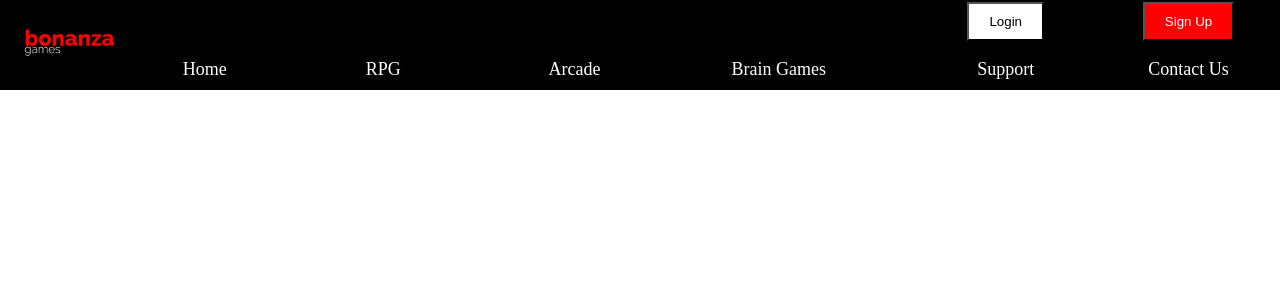
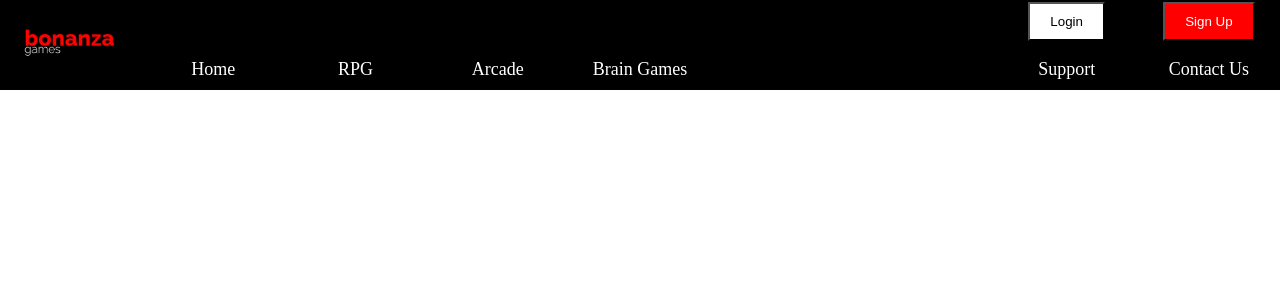
Before and after one commit to bryanleejh/gbd-project, a React app: page / in a window 1280 px wide. Shown: the top 300 px of the page. Built offline with nearby package versions, Linux system fonts and the light colour scheme.

Commit message:
Adjust header bar position

```diff
--- a/src/components/HeaderBar/HeaderBar.scss
+++ b/src/components/HeaderBar/HeaderBar.scss
@@ -2,7 +2,7 @@
 
 .container {
   display: grid;
-  grid-template-columns: 1fr 1fr 1fr 1fr 1fr 2fr;
+  grid-template-columns: 1fr 1fr 1fr 1fr 1fr 2fr 2fr;
   background-color: rgb(0, 0, 0);
   box-sizing: border-box;
   text-align: center;
@@ -12,6 +12,7 @@
     color: white;
     margin-bottom: 10px;
     width: max-content;
+    justify-self: center;
 
     &:hover {
       border-bottom: 4px red solid;
--- a/src/components/HeaderBar/HeaderBar.tsx
+++ b/src/components/HeaderBar/HeaderBar.tsx
@@ -21,6 +21,7 @@
         <div className="container_text">
           Brain Games
         </div>
+        <div></div>
         <div className="loginContainer">
           <div className="loginColumn">
             <button className="loginButton">Login</button>
```
Also changed, not shown: 2 other files (tests, documents, lock files or other folders).
